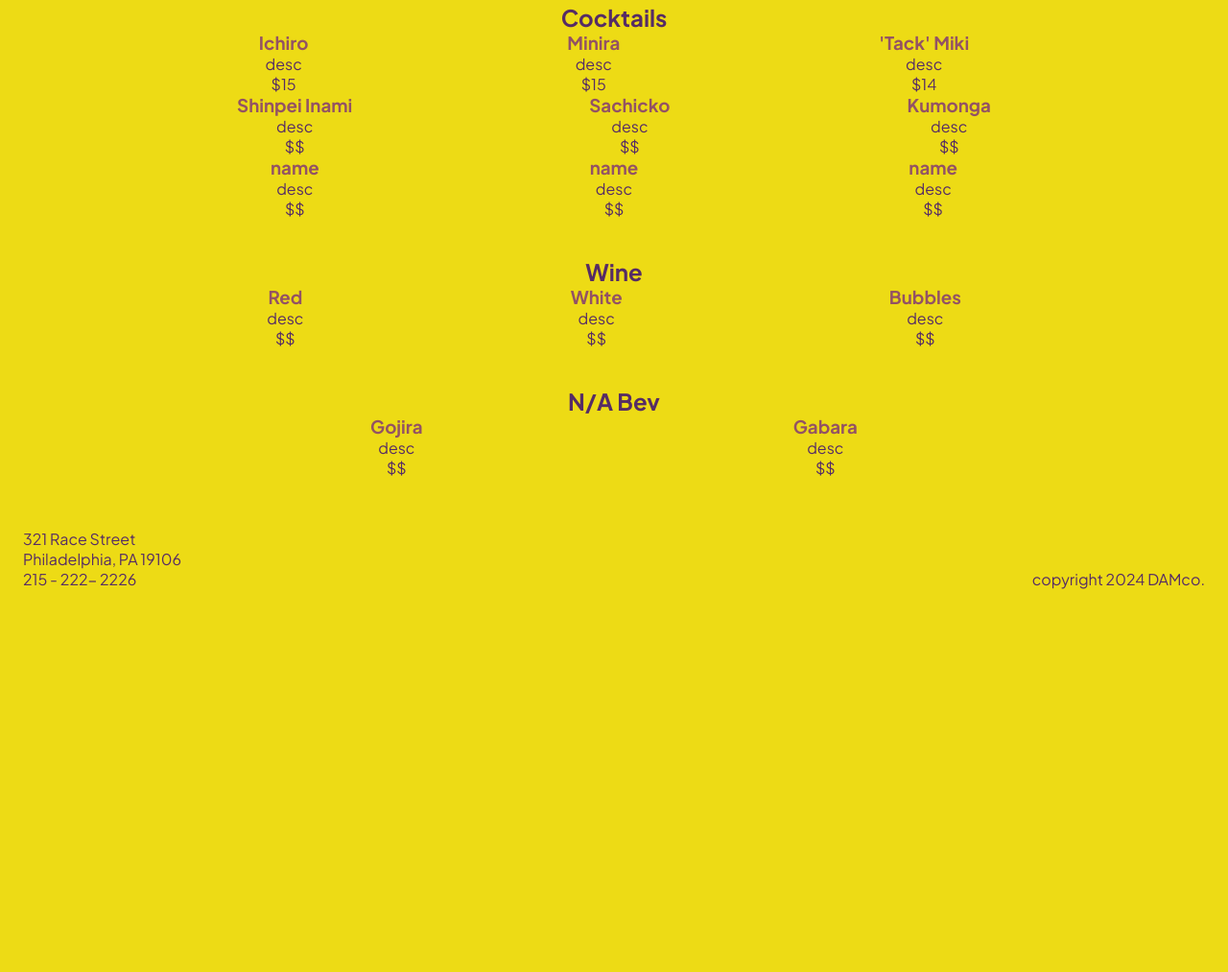
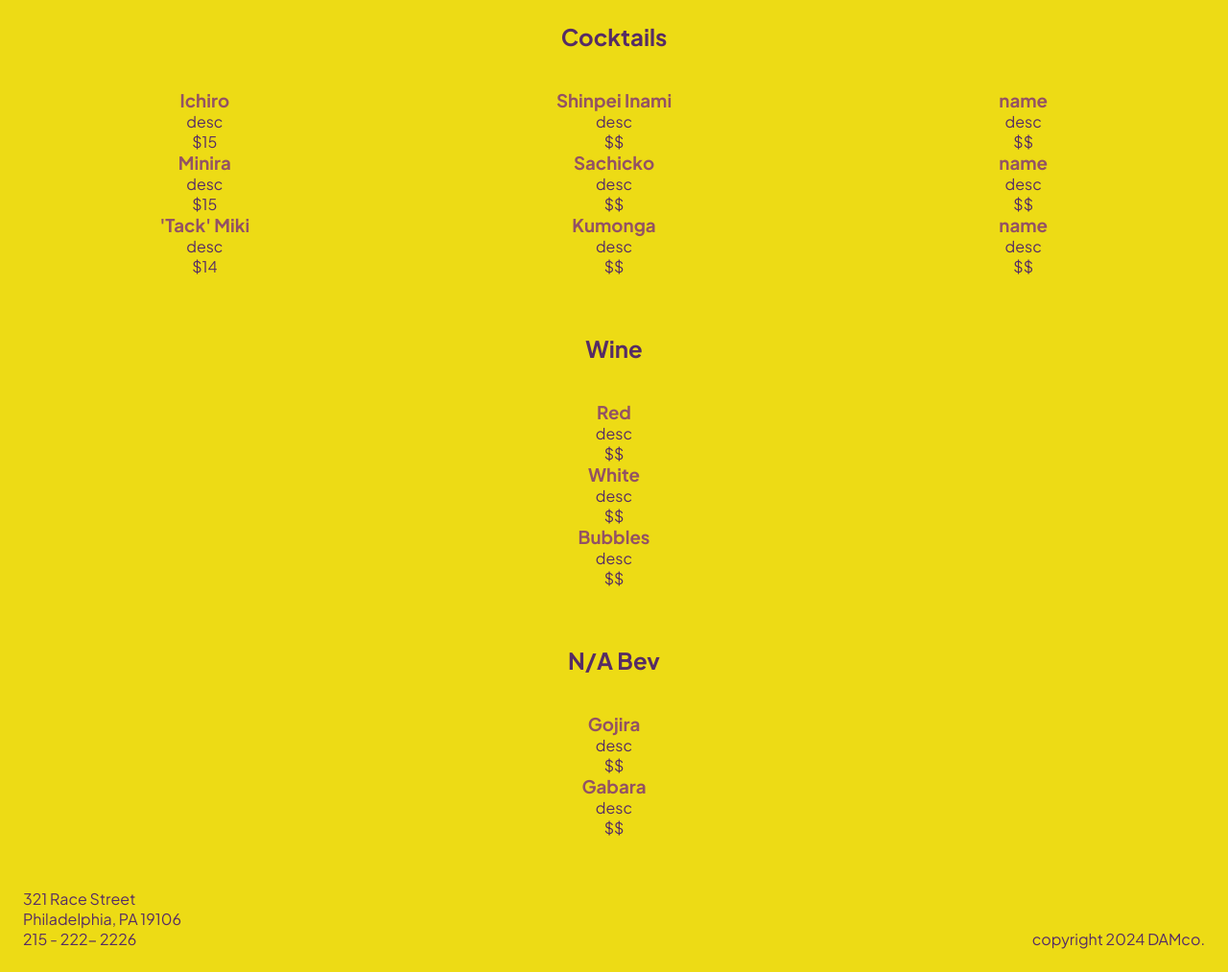
Before and after one commit to amgallo1213/AllMonstersAttack, a plain HTML site: page menu.html in a window 1280 px wide. Shown: the part 230-1243 px from the top of the page at 96% size. Before the commit the page ends 868 px from the top, so only its background shows below. Drawn offline with Linux system fonts and the light colour scheme.

Commit message:
updates to css to improve look of menu page

```diff
--- a/menu.html
+++ b/menu.html
@@ -29,9 +29,8 @@
     </nav>
     <main>
         <h1 class="h1">ALL MONSTERS ATTACK</h1>
-
+        <h2 class="section_name">Cocktails</h2>
         <section class="container">
-            <h2 class="section_name">Cocktails</h2>
             <div class="container_row">
                 <div class="bev">
                     <h3 class="bev_name">Ichiro</h3>
@@ -85,9 +84,8 @@
             </div>
         </section>
 
-
+        <h2 class="section_name">Wine</h2>
         <section class="container">
-            <h2 class="section_name">Wine</h2>
             <div class="container_row">
                 <div class="bev">
                     <h3 class="bev_name">Red</h3>
@@ -107,8 +105,8 @@
             </div>
         </section>
 
-        <section class="container"></section>
-            <h2 class="section_name">N/A Bev</h2>
+        <h2 class="section_name">N/A Bev</h2>
+        <section class="container">
             <div class="container_row">
                 <div class="bev">
                     <h3 class="bev_name">Gojira</h3>
--- a/style.css
+++ b/style.css
@@ -122,19 +122,23 @@ header  {
     width: 100vw;
 } */
 
+.section_name   {
+    margin-top: 60px;
+}
+
 .container {
     margin-top: 40px;
     width: 100vw;
     display: flex;
-    flex-direction: column;
-    /* flex-direction: row; */
+    /* flex-direction: column; */
+    flex-direction: row;
     align-items: center;
 }
 
 .container_row  {
     display: flex;
-    flex-direction: row;
-    /* flex-direction: column; */
+    /* flex-direction: row; */
+    flex-direction: column;
     justify-content: space-evenly;
     width: 100vw;
 }
```
